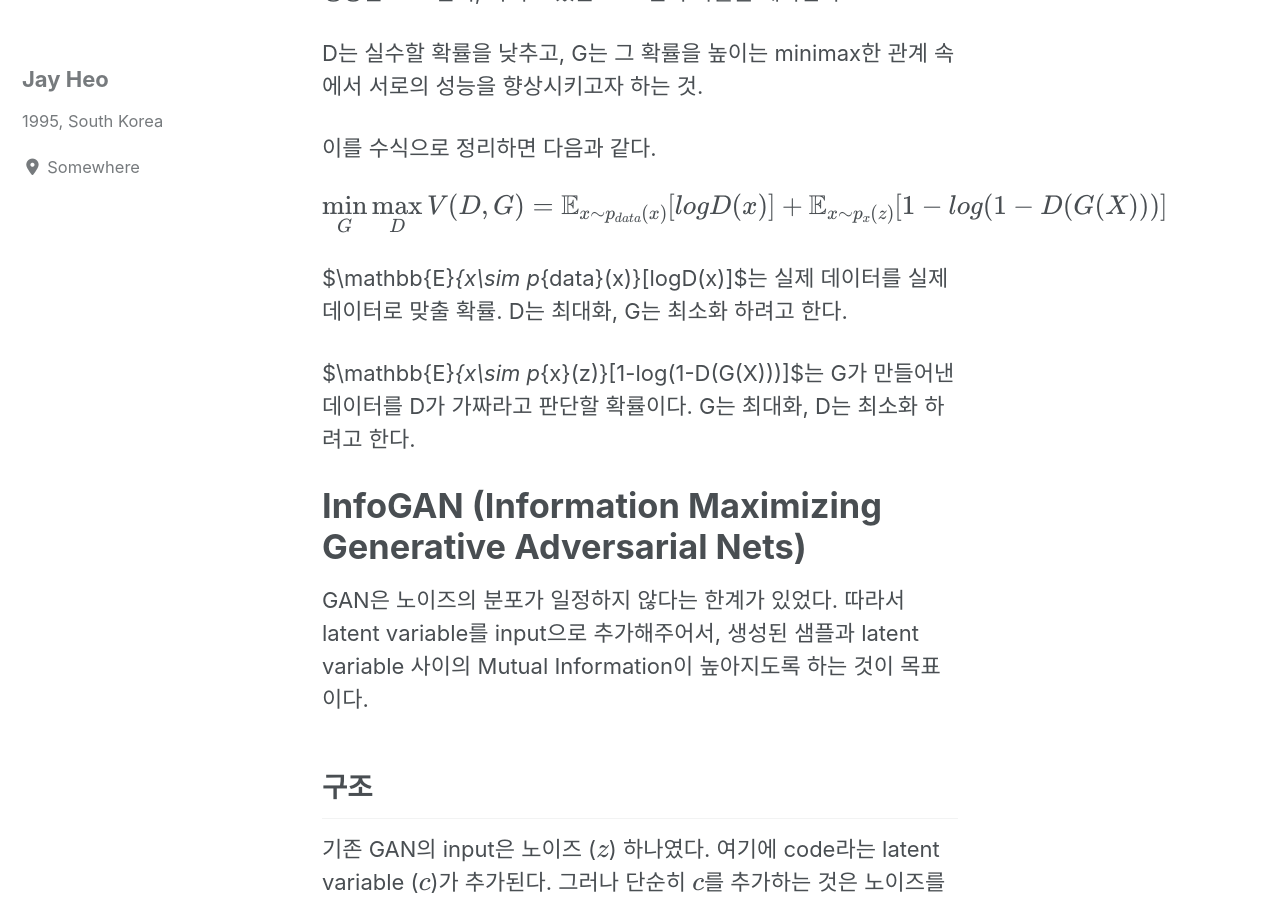
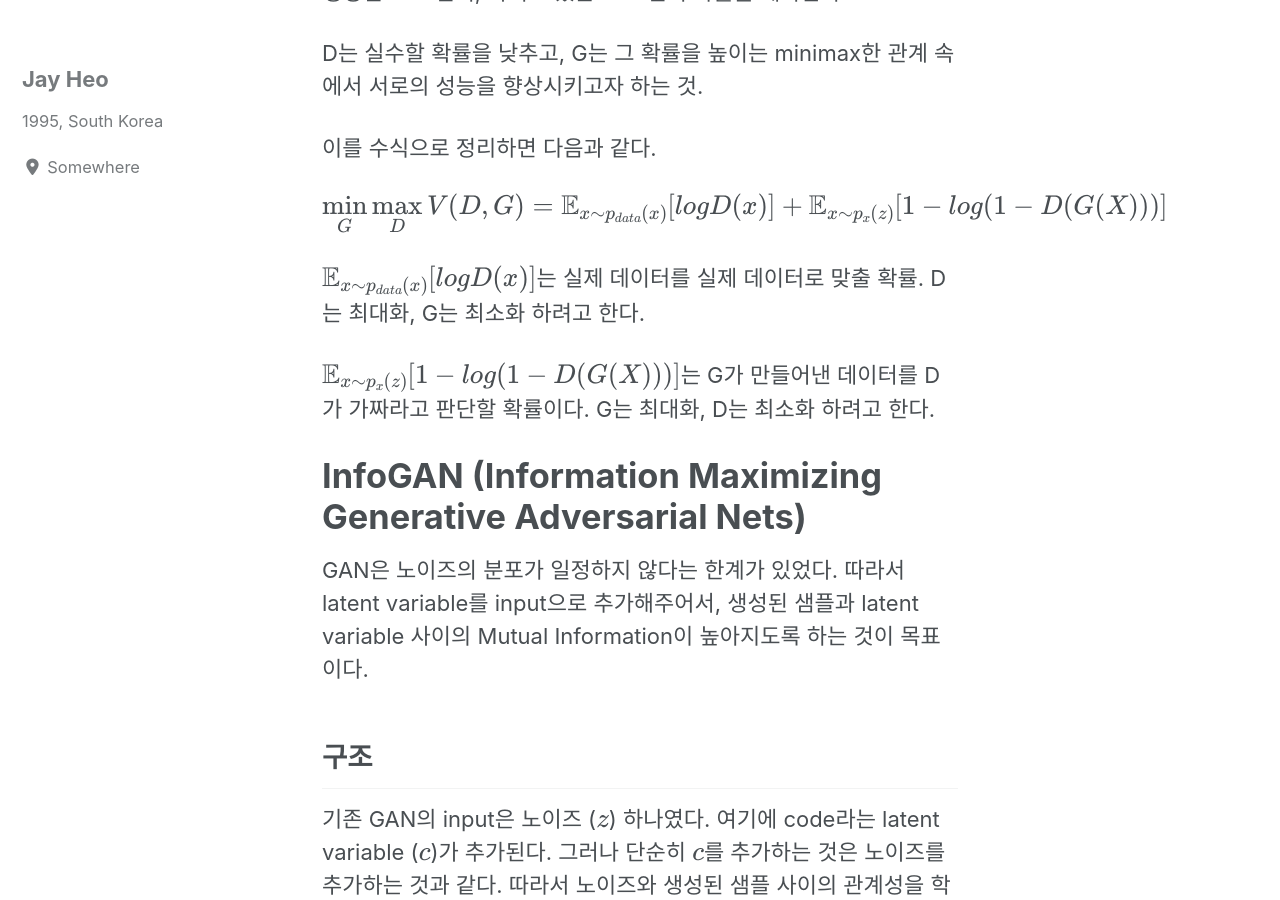
Before and after one commit to heojay/old-blog, a Jekyll site: the page built from _posts/2019-09-24-GAN.md, in a window 1280 px wide and 900 px high, scrolled down 639 px. Built offline with Jekyll 4.4.1, drawn with Linux system fonts in a browser that asks for light colours; cached includes are drawn as plain includes; nearby versions of some CDN libraries; some web fonts are replaced; formulas are drawn with MathJax 3; some of the changed text lies outside the part shown.

Commit message:
수식 오류 수정

```diff
--- a/_config.yml
+++ b/_config.yml
@@ -191,15 +191,6 @@ keep_files:
 encoding: "utf-8"
 markdown_ext: "markdown,mkdown,mkdn,mkd,md"
 
-
-# Conversion
-markdown: kramdown
-highlighter: rouge
-lsi: false
-excerpt_separator: "\n\n"
-incremental: false
-
-
 # Markdown Processing
 kramdown:
   input: GFM
--- a/_posts/2019-09-24-GAN.md
+++ b/_posts/2019-09-24-GAN.md
@@ -30,9 +28,9 @@ $$
 
 
 
-$\mathbb{E}_{x\sim p_{data}(x)}[logD(x)]$는 실제 데이터를 실제 데이터로 맞출 확률. D는 최대화, G는 최소화 하려고 한다.
+$\mathbb{E}_{x\sim p\_{data}(x)}[logD(x)]$는 실제 데이터를 실제 데이터로 맞출 확률. D는 최대화, G는 최소화 하려고 한다.
 
-$\mathbb{E}_{x\sim p_{x}(z)}[1-log(1-D(G(X)))]$는 G가 만들어낸 데이터를 D가 가짜라고 판단할 확률이다. G는 최대화, D는 최소화 하려고 한다.
+$\mathbb{E}_{x\sim p\_{x}(z)}[1-log(1-D(G(X)))]$는 G가 만들어낸 데이터를 D가 가짜라고 판단할 확률이다. G는 최대화, D는 최소화 하려고 한다.
 
 
 
--- a/assets/css/main.scss
+++ b/assets/css/main.scss
@@ -4,5 +4,6 @@
 
 @charset "utf-8";
 
+@import url(https://fonts.googleapis.com/earlyaccess/nanumgothiccoding.css);//google web font added
 @import "minimal-mistakes/skins/{{ site.minimal_mistakes_skin | default: 'default' }}"; // skin
 @import "minimal-mistakes"; // main partials
```
Also changed, not shown: other parts of _posts/2019-09-24-GAN.md (+0 -2 lines), _includes/scripts.html (+17 -0 lines), _posts/2019-09-23-KL-Divergence.md (+1 -4 lines), _posts/2019-09-26-WGAN.md (+2 -3 lines).
